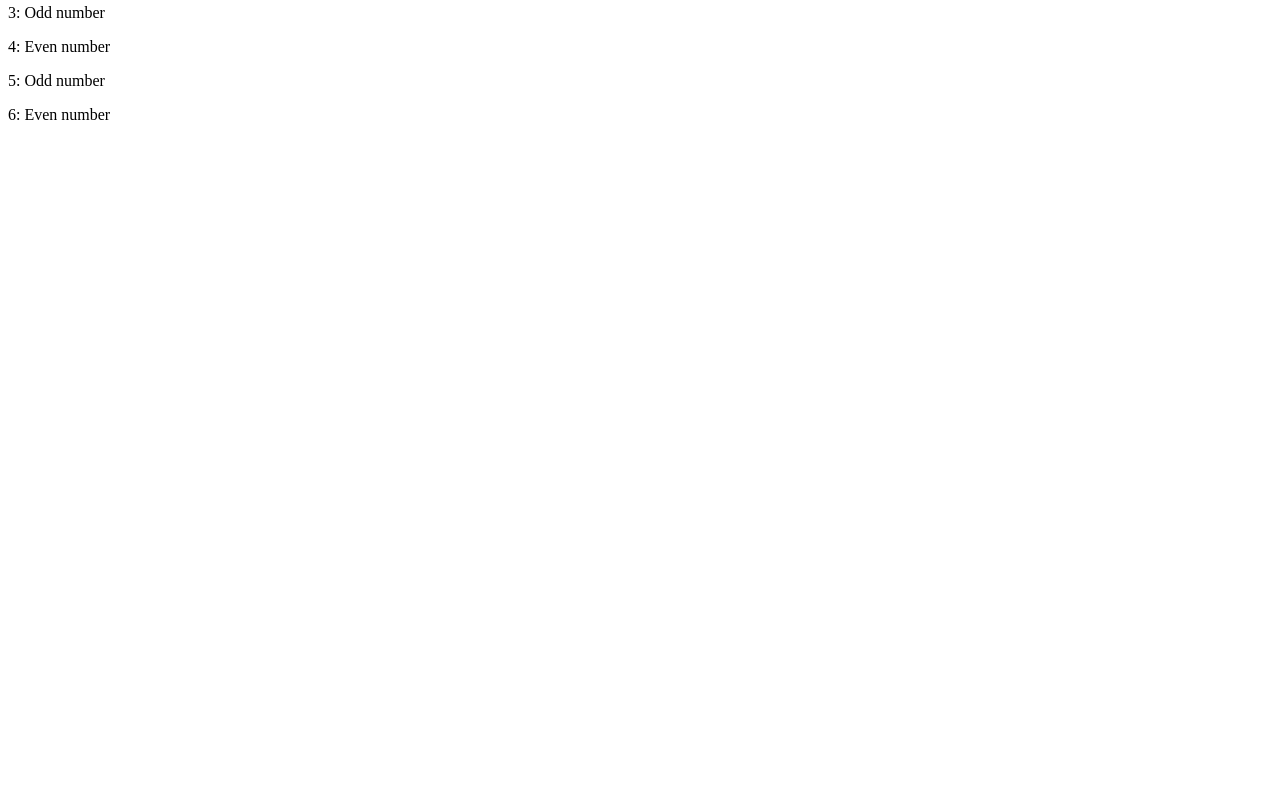
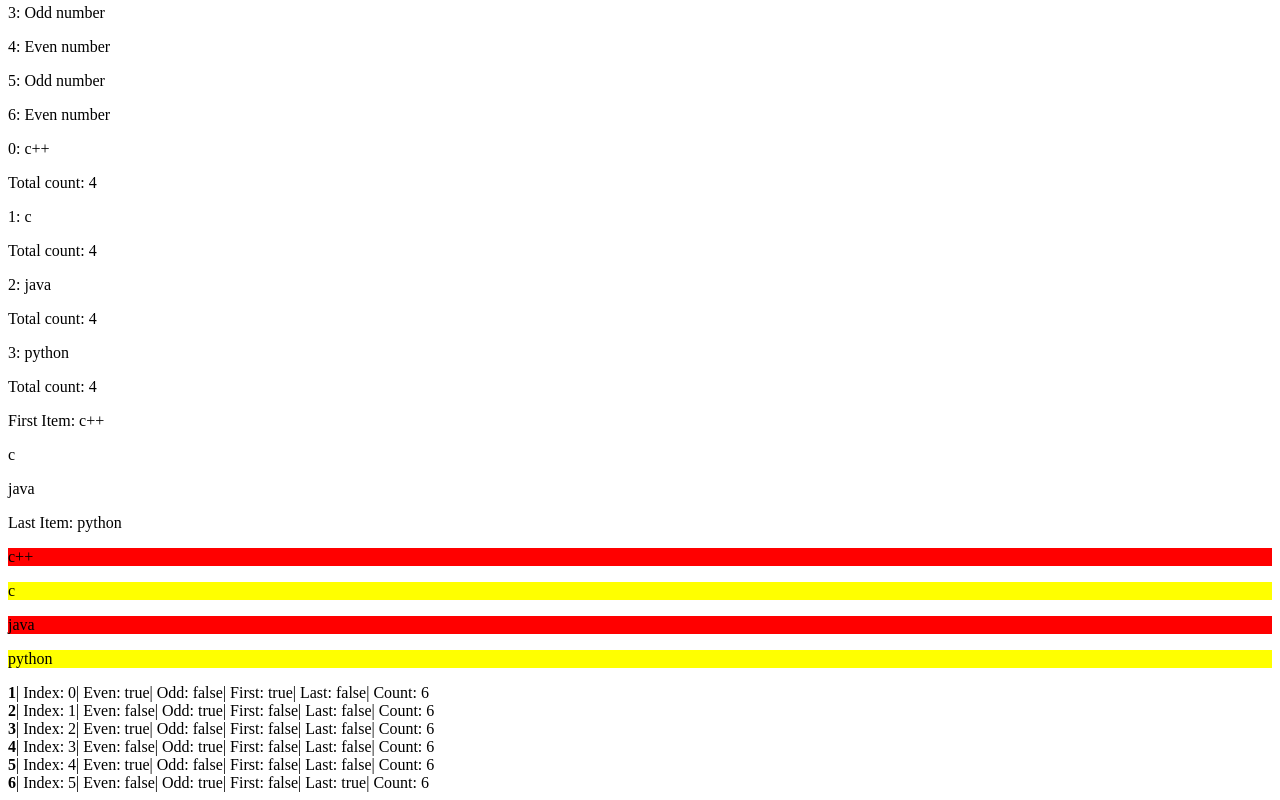
Before and after one commit to sumantahitk/Angular21, an Angular app: page / in a window 1280 px wide. Shown: the part 736-1536 px from the top of the page. Before the commit the page ends 876 px from the top, so only its background shows below. Built offline with nearby package versions, Linux system fonts and the light colour scheme.

Commit message:
contextual-variable

```diff
--- a/src/app/app.html
+++ b/src/app/app.html
@@ -23,3 +23,43 @@
          <p>{{i}}: Odd number</p>
     }
 }
+
+<!-- @for (item of items ; track $index){
+    <p>{{$index}}: {{item}}</p>
+    <p>Total count: {{$count}}</p>
+} -->
+
+@for (item of items ; track $index;let i=$index ; let c=$count){
+    <p>{{i}}: {{item}}</p>
+    <p>Total count: {{c}}</p>
+}
+
+@for (item of items ; track $index){
+    @if($first){
+        <p>First Item: {{item}}</p>
+    }
+    @else if($last){
+        <p>Last Item: {{item}}</p>
+    }
+    @else{
+        <p>{{item}}</p>
+    }
+
+}
+
+@for (item of items ; track $index){
+   <p [style.background]="$even ? 'red' : 'yellow'">
+    {{item}}</p>
+}
+
+@for(i of num ;track $index){
+  <div>
+    <strong>{{i}}</strong>
+    <span>| Index: {{$index}}</span>
+    <span>| Even: {{$even}}</span>
+    <span>| Odd: {{$odd}}</span>
+    <span>| First: {{$first}}</span>
+    <span>| Last: {{$last}}</span>
+    <span>| Count: {{$count}}</span>
+  </div>
+}
```
